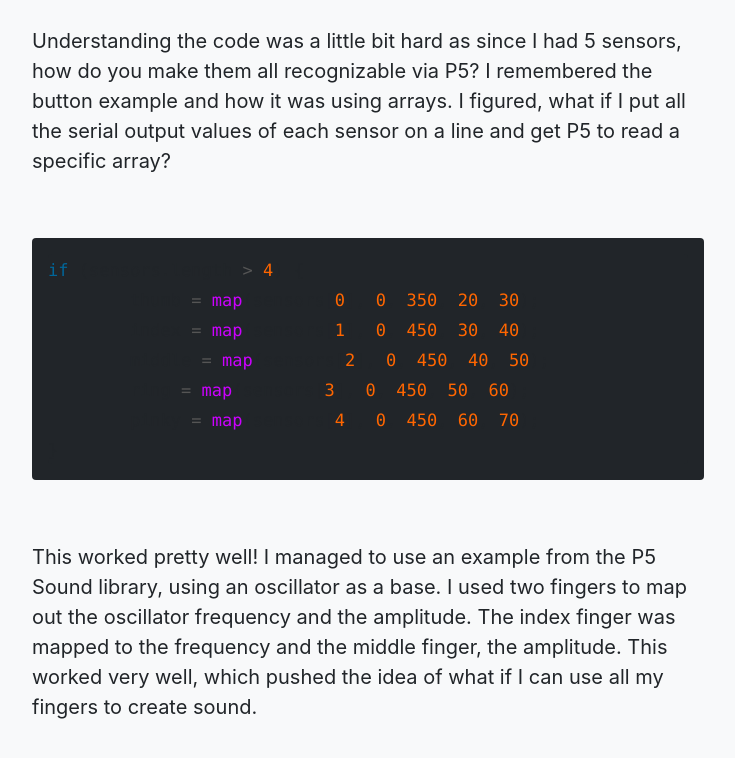
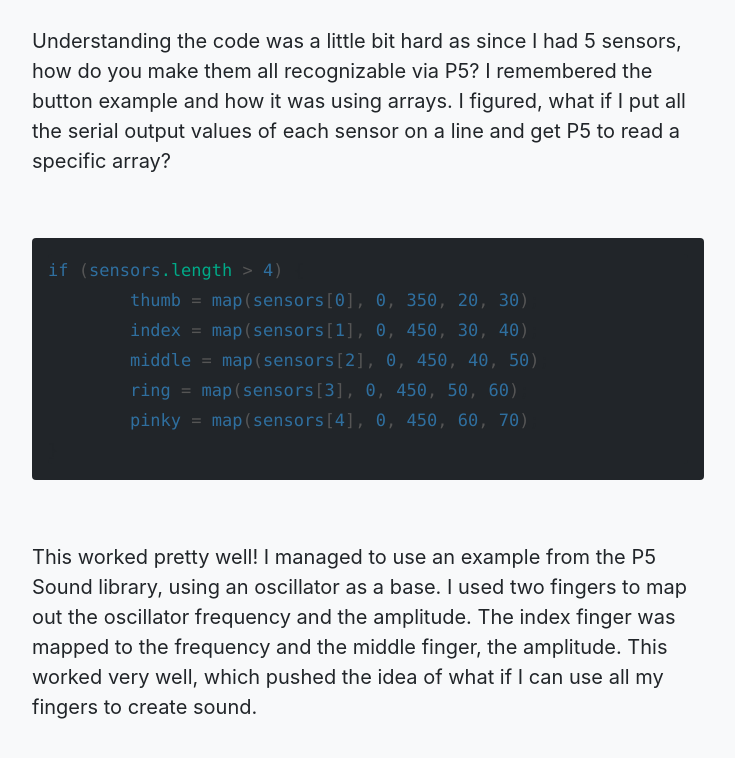
Before and after one commit to ixdwtruong/ixdwtruong.github.io, a Jekyll site: the page built from _posts/0001-01-06-intobjp2.md, in a window 1280 px wide and 900 px high, scrolled down 3910 px, cut to the strip 0-780 px from the top of the window. Shown: the top 758 px of the strip, without its empty margins (272-1007 px from the left). Built offline with Jekyll 4.4.1, drawn with Linux system fonts in a browser that asks for light colours.

Commit message:
Update 0001-01-06-intobjp2.md

````diff
--- a/_posts/0001-01-06-intobjp2.md
+++ b/_posts/0001-01-06-intobjp2.md
@@ -92,7 +92,7 @@
 
 <br>
 
-~~~ javascript
+```scss
 if (sensors.length > 4) {
         thumb = map(sensors[0], 0, 350, 20, 30);
         index = map(sensors[1], 0, 450, 30, 40);
@@ -100,7 +100,7 @@
         ring = map(sensors[3], 0, 450, 50, 60);
         pinky = map(sensors[4], 0, 450, 60, 70);
 }
-~~~
+```
 
 <br>
 
````
